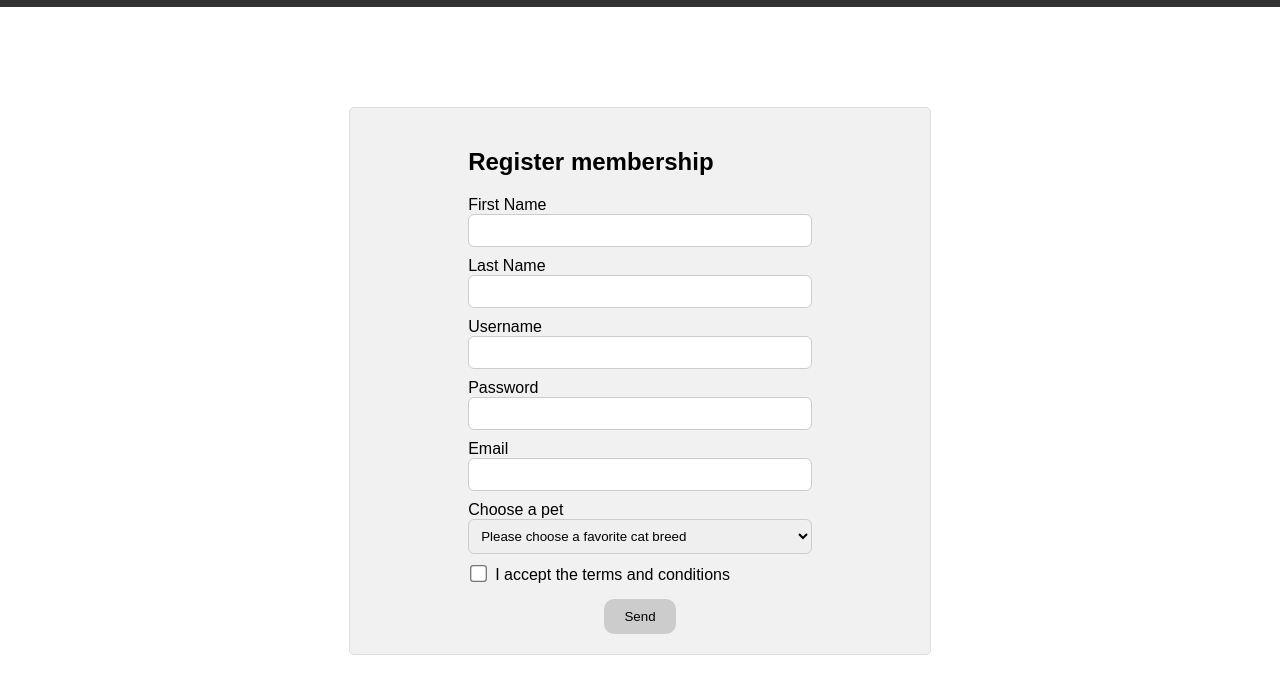
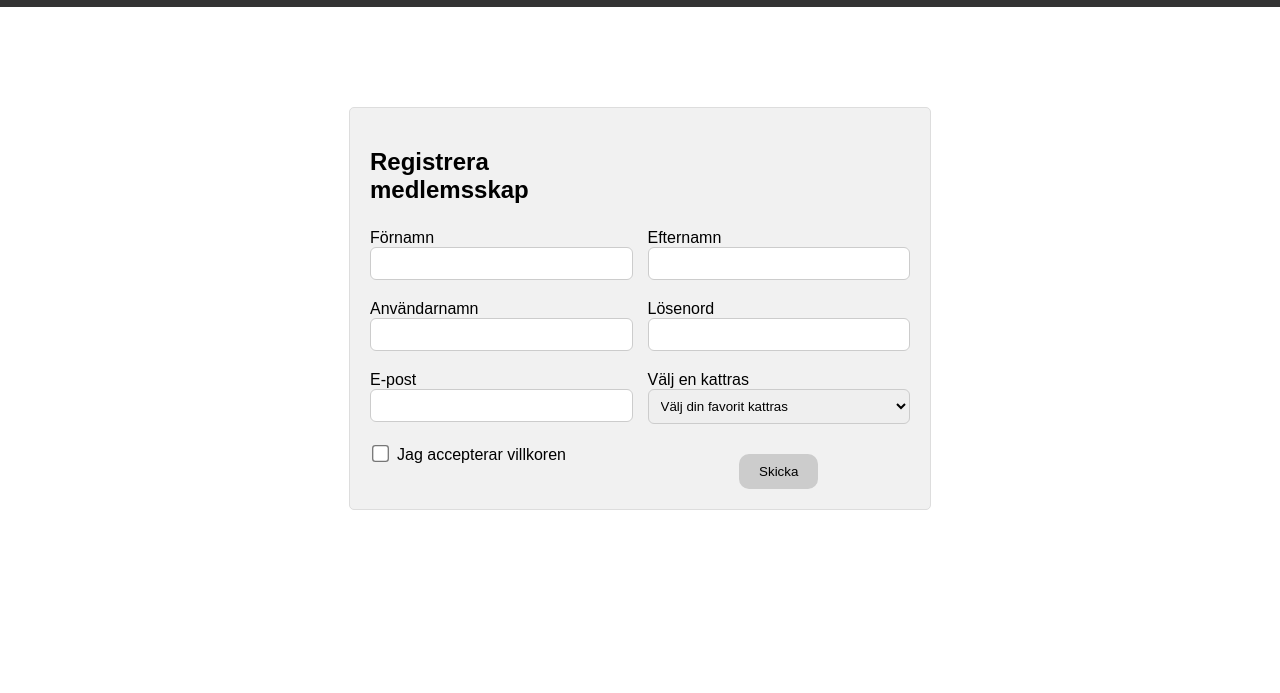
Before and after one commit to RobinBroberg/Responsive_kattsida, a plain HTML site: page form.html in a window 1280 px wide. Shown: the part 93-786 px from the top of the page. Drawn offline with Linux system fonts and the light colour scheme.

Commit message:
changed form display to grid for desktop. changed english to swedish

```diff
--- a/form.html
+++ b/form.html
@@ -25,35 +25,39 @@
     </header>
     <div class="formContainer">
       <div class="formSection">
-        <form action="https://httpbin.org/anything" method="post">
-          <h2>Register membership</h2>
-          <div class="form">
-            <label for="firstName">First Name</label>
+        <form
+          class="mainForm"
+          action="https://httpbin.org/anything"
+          method="post"
+        >
+          <h2>Registrera medlemsskap</h2>
+          <div class="form firstname">
+            <label for="firstName">Förnamn</label>
             <input id="firstName" name="firstName" type="text" required />
           </div>
-          <div class="form">
-            <label for="lastName">Last Name</label>
+          <div class="form lastname">
+            <label for="lastName">Efternamn</label>
             <input id="lastName" name="lastName" type="text" required />
           </div>
           <div class="form">
-            <label for="username">Username</label>
+            <label for="username">Användarnamn</label>
             <input id="username" name="username" type="text" required />
           </div>
 
           <div class="form">
-            <label for="pass">Password</label>
+            <label for="pass">Lösenord</label>
             <input id="pass" name="password" type="password" required />
           </div>
 
           <div class="form">
-            <label for="email">Email</label>
+            <label for="email">E-post</label>
             <input id="email" name="email" type="email" required />
           </div>
 
           <div class="form">
-            <label for="petSelect">Choose a pet</label>
+            <label for="petSelect">Välj en kattras</label>
             <select name="cat" id="catSelect" required>
-              <option value="">Please choose a favorite cat breed</option>
+              <option value="">Välj din favorit kattras</option>
               <option value="siamese">Siamese</option>
               <option value="mainCoon">Main Coon</option>
               <option value="persian">Persian</option>
@@ -68,10 +72,10 @@
               value="terms"
               name="terms"
               id="Terms"
-            /><label for="Terms">I accept the terms and conditions</label>
+            /><label for="Terms">Jag accepterar villkoren</label>
           </div>
           <div class="formButtonDiv">
-            <button class="formButton" type="submit">Send</button>
+            <button class="formButton" type="submit">Skicka</button>
           </div>
         </form>
       </div>
--- a/style.css
+++ b/style.css
@@ -307,4 +307,22 @@ select {
     height: auto;
     margin-top: 100px;
   }
+  .mainForm {
+    display: grid;
+    grid-template-columns: 1fr 1fr;
+    gap: 15px;
+  }
+  form h2 {
+    margin-bottom: 5px;
+  }
+
+  .form {
+    margin-top: 5px;
+  }
+  .lastname {
+    grid-column: 2;
+  }
+  .firstname {
+    grid-column: 1;
+  }
 }
```
